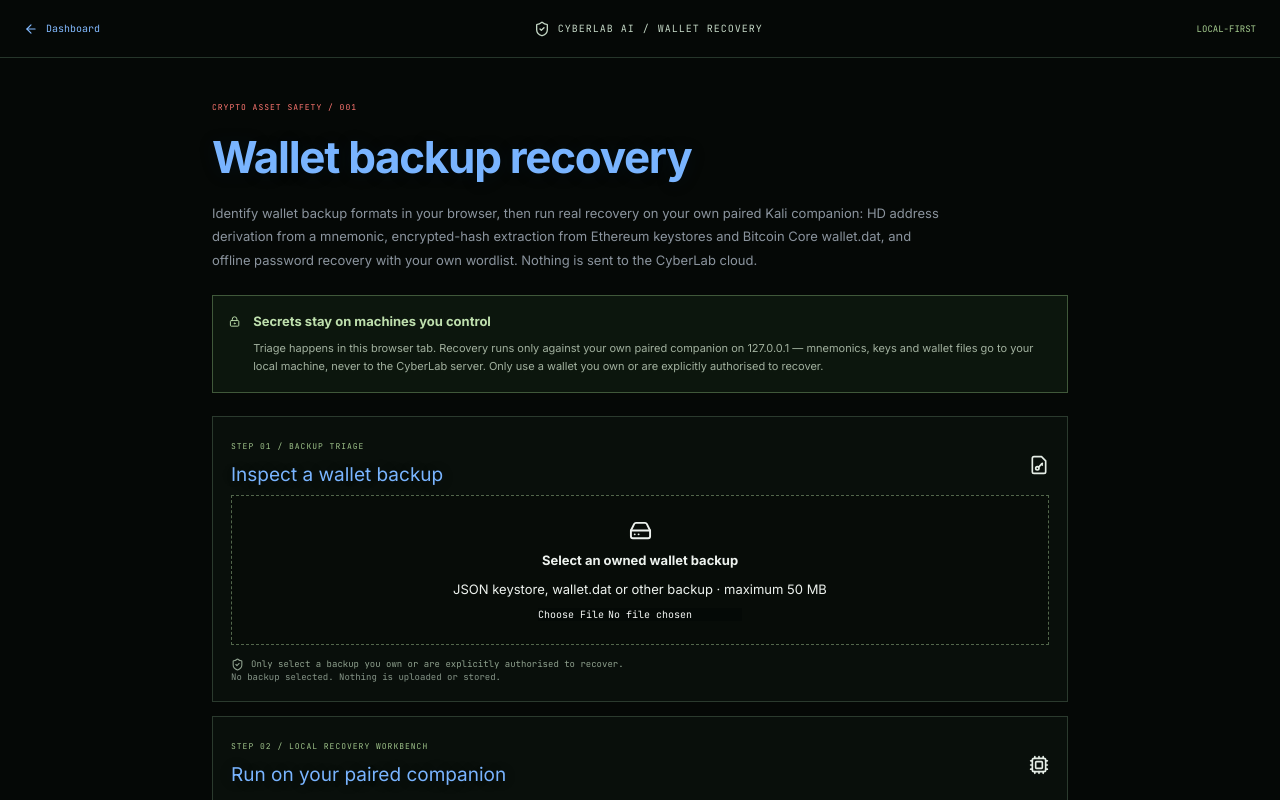
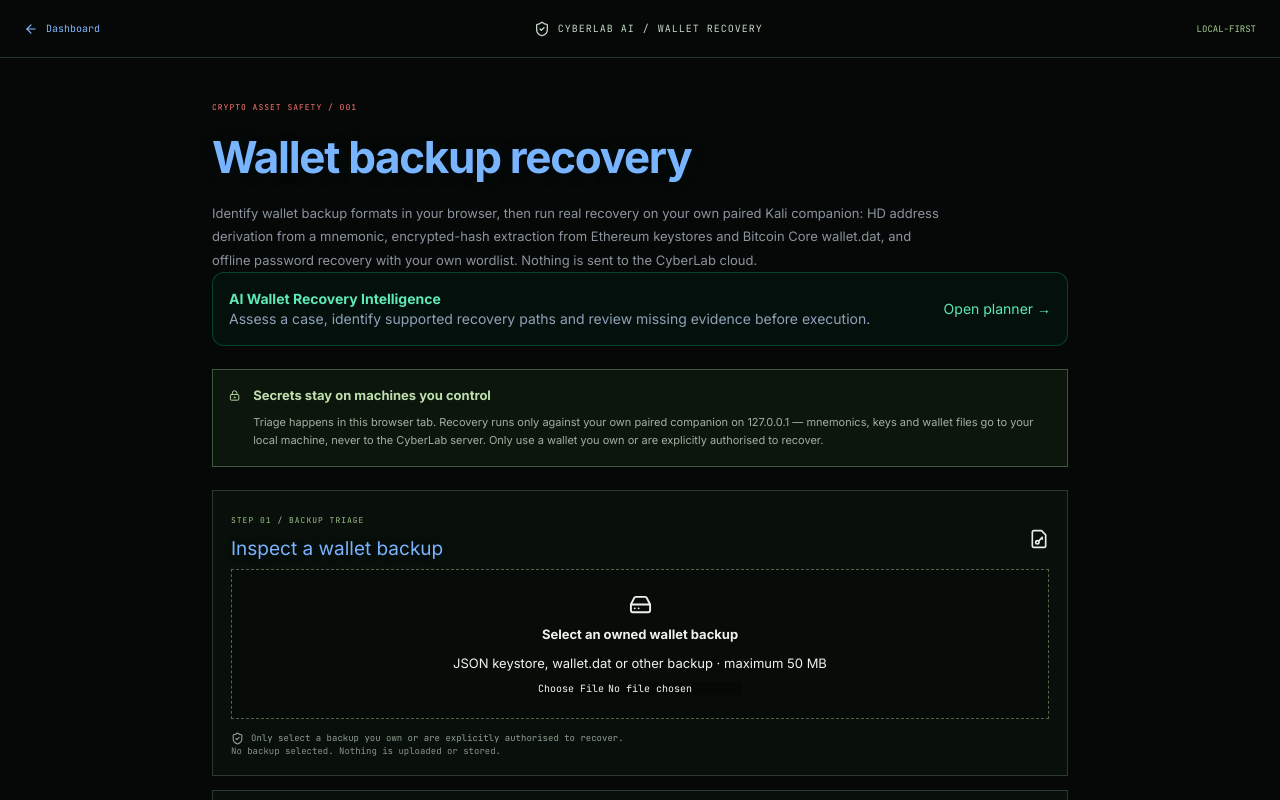
Before and after one commit to abelmiracle377-stack/cyberlab-ai, a Next.js app: page /wallet-recovery in a window 1280 px wide. Shown: the top 800 px of the page. Built offline with nearby package versions, Linux system fonts and the light colour scheme.

Commit message:
Link wallet recovery workspace to intelligence planner

```diff
--- a/app/wallet-recovery/page.tsx
+++ b/app/wallet-recovery/page.tsx
@@ -373,6 +373,7 @@ export default function WalletRecoveryPage() {
         <div className="wallet-recovery-kicker">CRYPTO ASSET SAFETY / 001</div>
         <h1>Wallet backup recovery</h1>
         <p className="wallet-recovery-intro">Identify wallet backup formats in your browser, then run real recovery on your own paired Kali companion: HD address derivation from a mnemonic, encrypted-hash extraction from Ethereum keystores and Bitcoin Core wallet.dat, and offline password recovery with your own wordlist. Nothing is sent to the CyberLab cloud.</p>
+        <Link href="/wallet-recovery-intelligence" className="mb-5 flex items-center justify-between rounded-xl border border-emerald-500/30 bg-emerald-500/5 p-4 text-sm hover:bg-emerald-500/10"><span><strong className="block text-emerald-300">AI Wallet Recovery Intelligence</strong><span className="text-slate-400">Assess a case, identify supported recovery paths and review missing evidence before execution.</span></span><span className="text-emerald-300">Open planner →</span></Link>
 
         <div className="wallet-security-notice">
           <LockKeyhole size={19}/>
```
